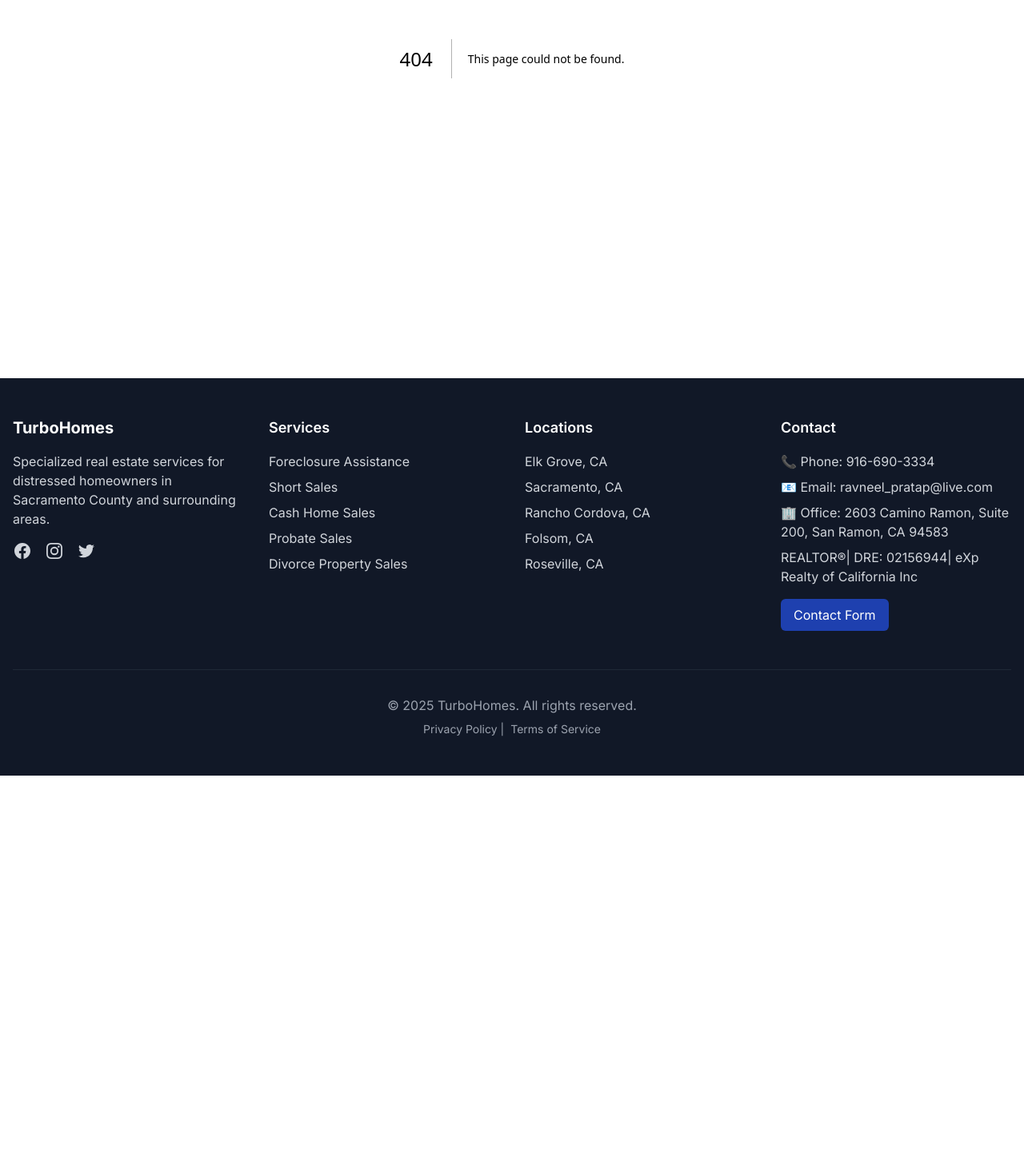
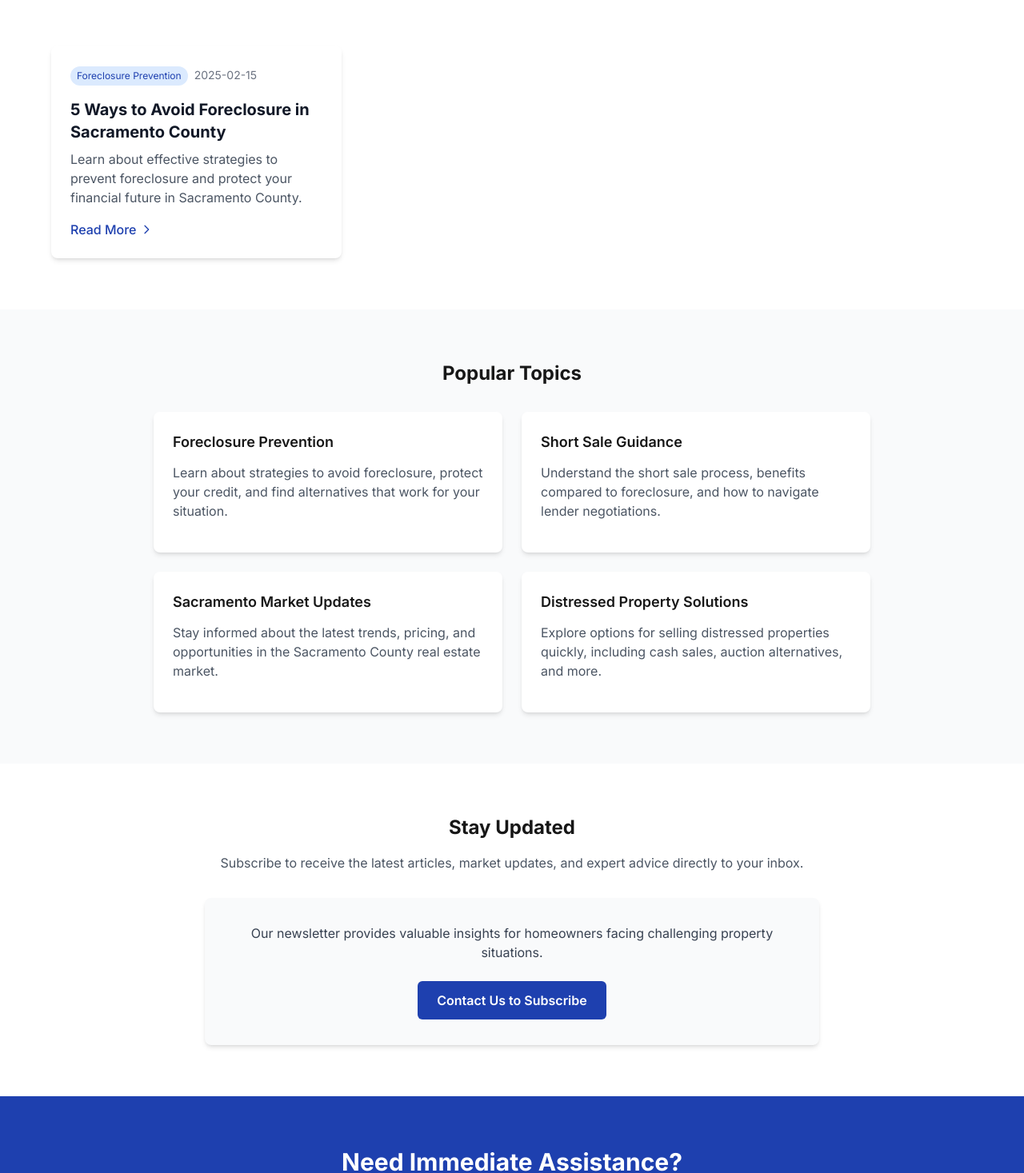
Before and after one commit to TripW1re/reo-agent-website, a Next.js app: page /blog in a window 1280 px wide. Before the commit this address had no page. Shown: the part 399-1866 px from the top of the page at 80% size. Before the commit the page ends 1369 px from the top, so only its background shows below. Built offline with nearby package versions, Linux system fonts and the light colour scheme.

Commit message:
Update blog page to replace eXp Realty with TurboHomes

```diff
--- /dev/null
+++ b/app/blog/page.tsx
@@ -0,0 +1,168 @@
+import { Metadata } from 'next';
+import Link from 'next/link';
+import Image from 'next/image';
+import { getBlogPosts } from '../../lib/data';
+
+export const metadata: Metadata = {
+  title: 'Blog | TurboHomes | Distressed Property Solutions',
+  description: 'Expert advice and insights on distressed property solutions, foreclosure prevention, short sales, and real estate market updates for Sacramento County and surrounding areas.',
+};
+
+export default async function BlogPage() {
+  const posts = await getBlogPosts();
+
+  return (
+    <div className="bg-white">
+      {/* Hero Section */}
+      <div className="bg-blue-900 text-white py-16 md:py-24">
+        <div className="container mx-auto px-4">
+          <div className="max-w-3xl">
+            <h1 className="text-4xl md:text-5xl font-bold mb-6">Real Estate Insights</h1>
+            <p className="text-xl text-blue-100">
+              Expert advice and insights on distressed property solutions, foreclosure prevention, and more.
+            </p>
+          </div>
+        </div>
+      </div>
+
+      {/* Blog Posts Section */}
+      <section className="py-16">
+        <div className="container mx-auto px-4">
+          <div className="max-w-6xl mx-auto">
+            {posts.length > 0 ? (
+              <div className="grid grid-cols-1 md:grid-cols-2 lg:grid-cols-3 gap-8">
+                {posts.map((post) => (
+                  <div key={post.id} className="bg-white rounded-lg shadow-md overflow-hidden hover:shadow-lg transition-shadow">
+                    <div className="p-6">
+                      <div className="mb-4">
+                        <span className="inline-block bg-blue-100 text-blue-800 text-xs px-2 py-1 rounded-full">
+                          {post.category?.name || 'Real Estate'}
+                        </span>
+                        <span className="text-gray-500 text-sm ml-2">{post.date}</span>
+                      </div>
+                      <h2 className="text-xl font-bold mb-2 text-gray-900">{post.title}</h2>
+                      <p className="text-gray-600 mb-4">{post.excerpt}</p>
+                      <Link
+                        href={`/blog/${post.slug}`}
+                        className="text-blue-800 font-medium hover:text-blue-900 inline-flex items-center"
+                      >
+                        Read More
+                        <svg className="w-4 h-4 ml-1" fill="none" stroke="currentColor" viewBox="0 0 24 24" xmlns="http://www.w3.org/2000/svg">
+                          <path strokeLinecap="round" strokeLinejoin="round" strokeWidth={2} d="M9 5l7 7-7 7" />
+                        </svg>
+                      </Link>
+                    </div>
+                  </div>
+                ))}
+              </div>
+            ) : (
+              <div className="text-center py-12">
+                <h2 className="text-2xl font-bold mb-4">Coming Soon!</h2>
+                <p className="text-gray-600 mb-8 max-w-2xl mx-auto">
+                  We're currently working on creating valuable content to help you navigate distressed property situations.
+                  Check back soon for articles, guides, and market updates.
+                </p>
+                <Link
+                  href="/contact"
+                  className="bg-blue-800 text-white px-6 py-3 rounded-md font-semibold hover:bg-blue-900 transition-colors inline-block"
+                >
+                  Contact Us for Immediate Help
+                </Link>
+              </div>
+            )}
+          </div>
+        </div>
+      </section>
+
+      {/* Topics Section */}
+      <section className="py-16 bg-gray-50">
+        <div className="container mx-auto px-4">
+          <div className="max-w-4xl mx-auto">
+            <h2 className="text-2xl font-bold mb-8 text-center">Popular Topics</h2>
+
+            <div className="grid grid-cols-1 md:grid-cols-2 gap-6">
+              <div className="bg-white p-6 rounded-lg shadow-md">
+                <h3 className="text-lg font-semibold mb-3">Foreclosure Prevention</h3>
+                <p className="text-gray-600 mb-4">
+                  Learn about strategies to avoid foreclosure, protect your credit, and find alternatives that work for your situation.
+                </p>
+              </div>
+
+              <div className="bg-white p-6 rounded-lg shadow-md">
+                <h3 className="text-lg font-semibold mb-3">Short Sale Guidance</h3>
+                <p className="text-gray-600 mb-4">
+                  Understand the short sale process, benefits compared to foreclosure, and how to navigate lender negotiations.
+                </p>
+              </div>
+
+              <div className="bg-white p-6 rounded-lg shadow-md">
+                <h3 className="text-lg font-semibold mb-3">Sacramento Market Updates</h3>
+                <p className="text-gray-600 mb-4">
+                  Stay informed about the latest trends, pricing, and opportunities in the Sacramento County real estate market.
+                </p>
+              </div>
+
+              <div className="bg-white p-6 rounded-lg shadow-md">
+                <h3 className="text-lg font-semibold mb-3">Distressed Property Solutions</h3>
+                <p className="text-gray-600 mb-4">
+                  Explore options for selling distressed properties quickly, including cash sales, auction alternatives, and more.
+                </p>
+              </div>
+            </div>
+          </div>
+        </div>
+      </section>
+
+      {/* Subscribe Section */}
+      <section className="py-16">
+        <div className="container mx-auto px-4">
+          <div className="max-w-3xl mx-auto text-center">
+            <h2 className="text-2xl font-bold mb-4">Stay Updated</h2>
+            <p className="text-gray-600 mb-8">
+              Subscribe to receive the latest articles, market updates, and expert advice directly to your inbox.
+            </p>
+
+            <div className="bg-gray-50 p-8 rounded-lg shadow-md">
+              <p className="text-gray-700 mb-6">
+                Our newsletter provides valuable insights for homeowners facing challenging property situations.
+              </p>
+
+              <Link
+                href="/contact"
+                className="bg-blue-800 text-white px-6 py-3 rounded-md font-semibold hover:bg-blue-900 transition-colors inline-block"
+              >
+                Contact Us to Subscribe
+              </Link>
+            </div>
+          </div>
+        </div>
+      </section>
+
+      {/* CTA Section */}
+      <section className="bg-blue-800 text-white py-16">
+        <div className="container mx-auto px-4 text-center">
+          <h2 className="text-3xl font-bold mb-6">Need Immediate Assistance?</h2>
+          <p className="text-xl mb-8 max-w-3xl mx-auto">
+            Don't wait until it's too late. Contact us today for a confidential consultation about your property situation.
+          </p>
+
+          <div className="flex flex-col sm:flex-row justify-center gap-4">
+            <Link
+              href="/contact"
+              className="bg-white text-blue-800 px-6 py-3 rounded-md font-semibold hover:bg-blue-50 transition-colors inline-block"
+            >
+              Schedule a Consultation
+            </Link>
+
+            <Link
+              href="tel:9166903334"
+              className="border-2 border-white text-white px-6 py-3 rounded-md font-semibold hover:bg-white/10 transition-colors inline-block"
+            >
+              Call Us: (916) 690-3334
+            </Link>
+          </div>
+        </div>
+      </section>
+    </div>
+  );
+}
```
